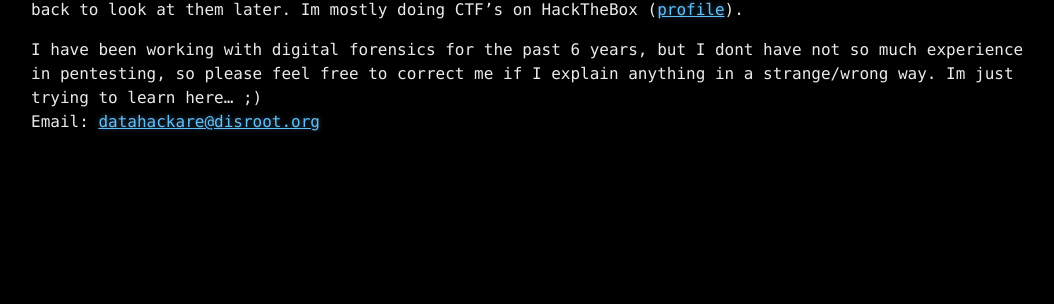
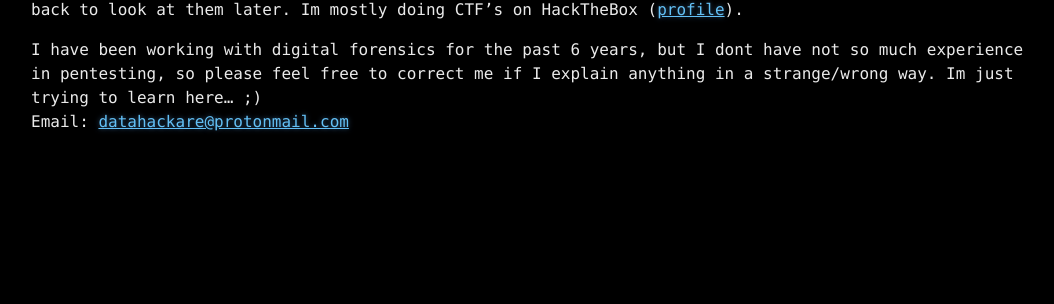
Before and after one commit to datahackare/warz0ne, a Jekyll site: the page built from about.md, in a window 1280 px wide. Shown: the part 386-690 px from the top of the page, without its empty margins (109-1163 px from the left). Built offline with Jekyll 4.4.1, drawn with Linux system fonts in a browser that asks for light colours.

Commit message:
Update about.md

```diff
--- a/about.md
+++ b/about.md
@@ -9,6 +9,6 @@ This site is a way for me to save things online so I can go back to look at them
 
 
 I have been working with digital forensics for the past 6 years, but I dont have not so much experience in pentesting, so please feel free to correct me if I explain anything in a strange/wrong way. Im just trying to learn here... ;)<br />
-Email: <a href="mailto:datahackare@disroot.org">datahackare@disroot.org</a>
+Email: <a href="mailto:datahackare@disroot.org">datahackare@protonmail.com</a>
 
 <script src="https://www.hackthebox.eu/badge/44591"></script>
```
